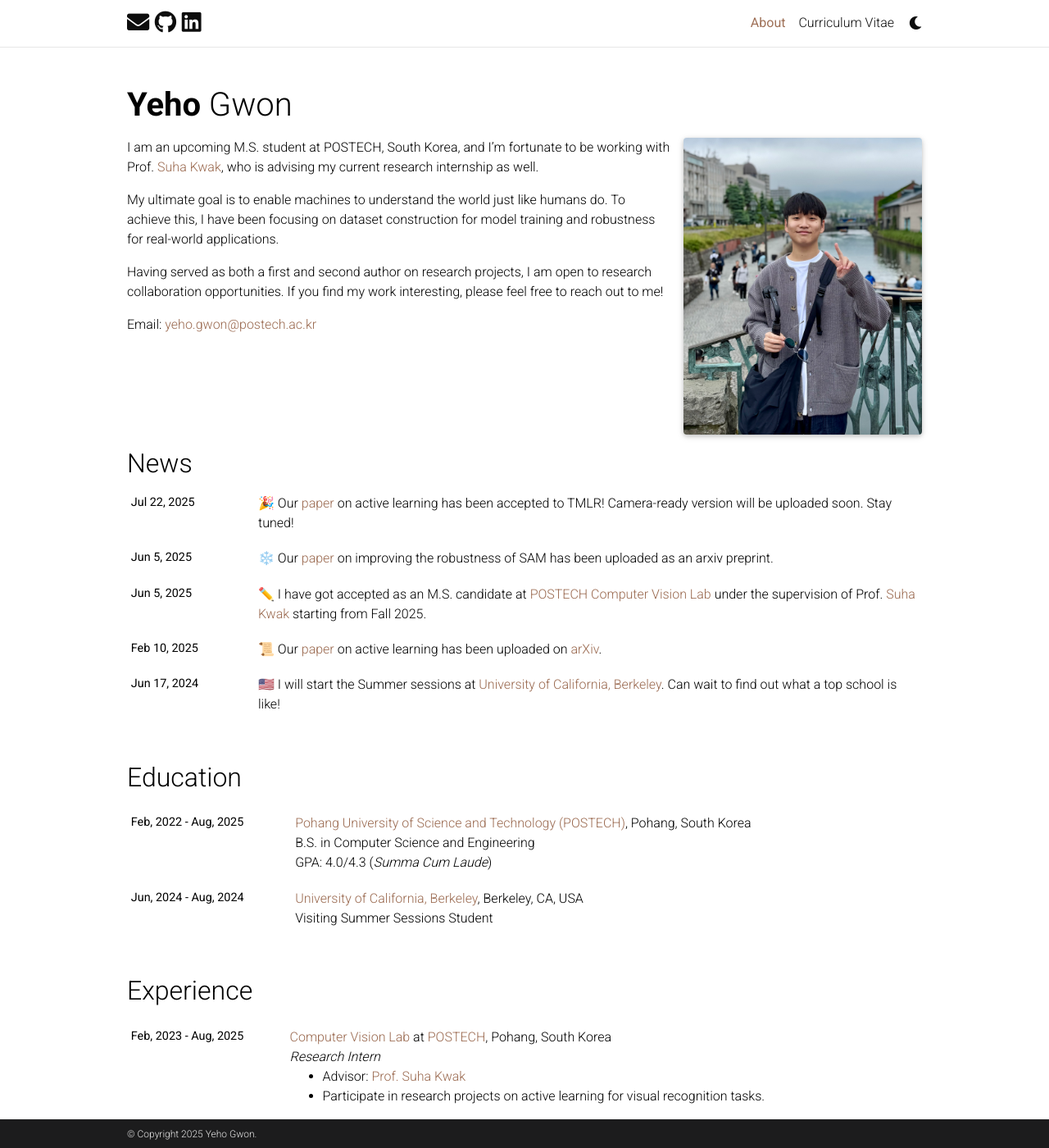
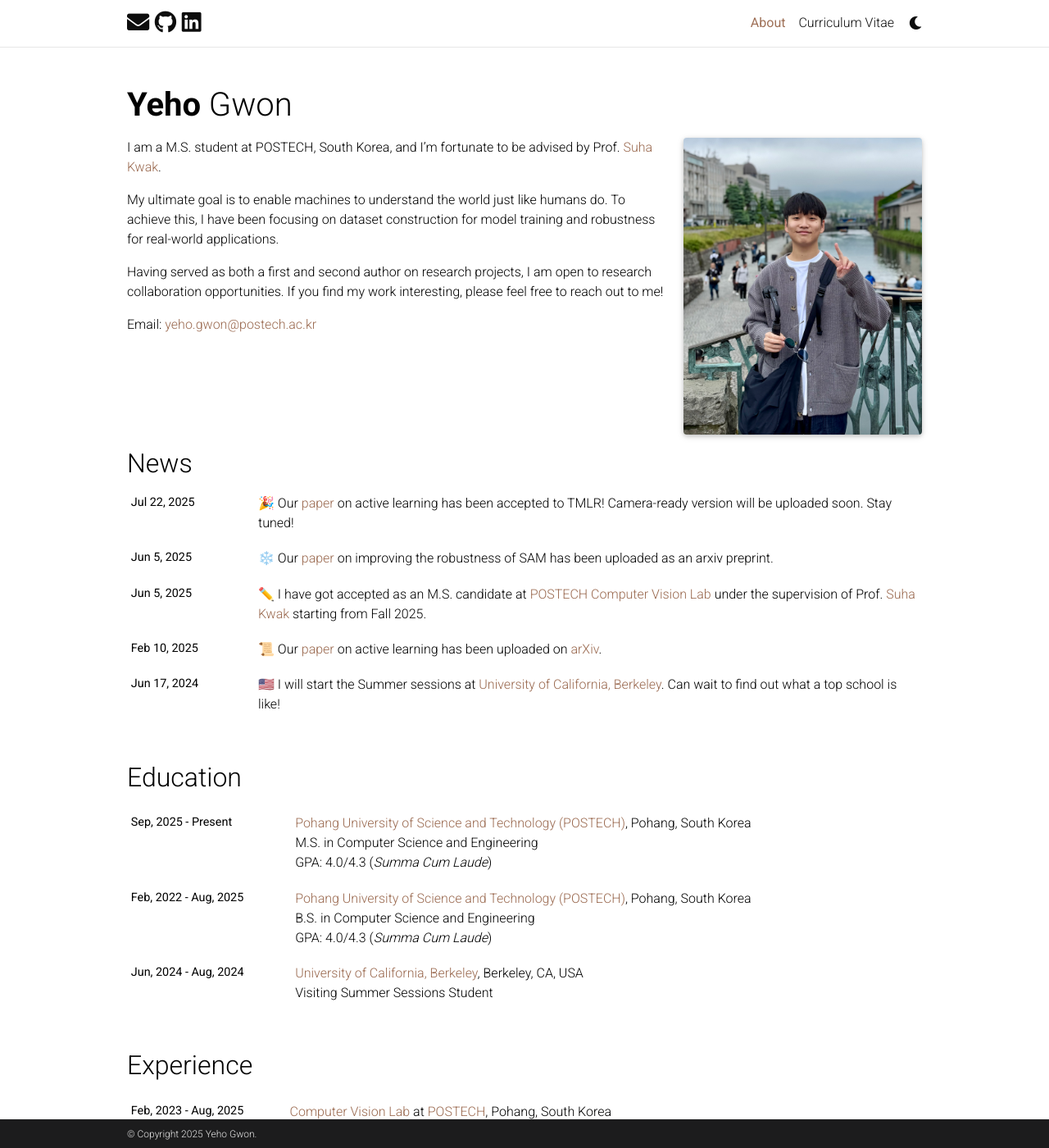
Before and after one commit to yehogwon/yehogwon.github.io, a Jekyll site: the page built from _pages/about.md, in a window 1280 px wide and 1400 px high. Shown: the whole window at 82% size. Built offline with Jekyll 4.4.1, drawn with Linux system fonts in a browser that asks for light colours; full-size pictures stand in for the smaller copies a plugin makes; comment, search, counter and statistics services are not loaded; a style sheet for code colours, icons or effects is not loaded.

Commit message:
update markdown

```diff
--- a/_bibliography/papers.bib
+++ b/_bibliography/papers.bib
@@ -16,7 +16,7 @@
     author={Sohyun Lee and Yeho Gwon and Lukas Hoyer and Suha Kwak},
     year={2025},
     eprint={2506.02882},
-    journal={Workshop on Building Foundation Models You Can Trust @ ICCV 2025},
+    journal={Workshop on Building Foundation Models You Can Trust @ ICCV},
     abbr={ICCV Workshop},
     primaryClass={cs.CV},
     url={https://arxiv.org/abs/2506.02882},
--- a/_pages/about.md
+++ b/_pages/about.md
@@ -19,7 +19,7 @@ services: true # includes a list of services items
 social: true  # includes social icons at the bottom of the page
 ---
 
-I am an upcoming M.S. student at POSTECH, South Korea, and I'm fortunate to be working with Prof. [Suha Kwak](https://suhakwak.github.io/), who is advising my current research internship as well.
+I am a M.S. student at POSTECH, South Korea, and I'm fortunate to be advised by Prof. [Suha Kwak](https://suhakwak.github.io/).
 
 My ultimate goal is to enable machines to understand the world just like humans do. To achieve this, I have been focusing on dataset construction for model training and robustness for real-world applications.
 
```
Also changed, not shown: _education/education_3.md (added, +9 -0 lines).
